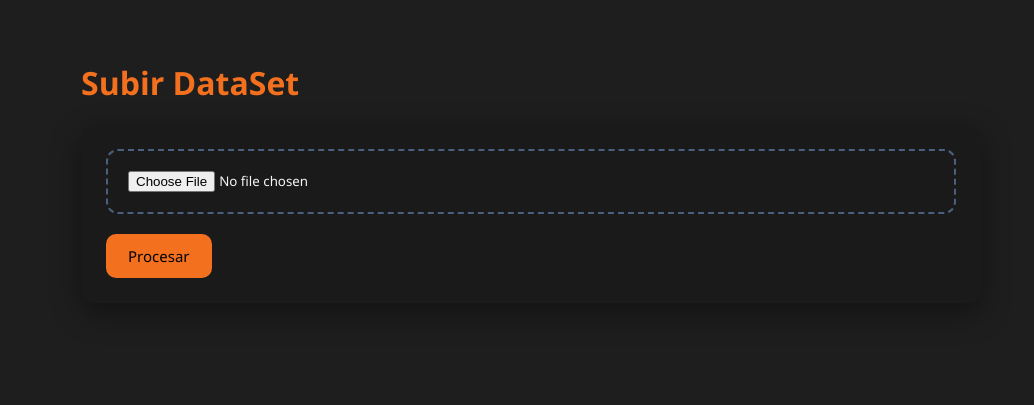
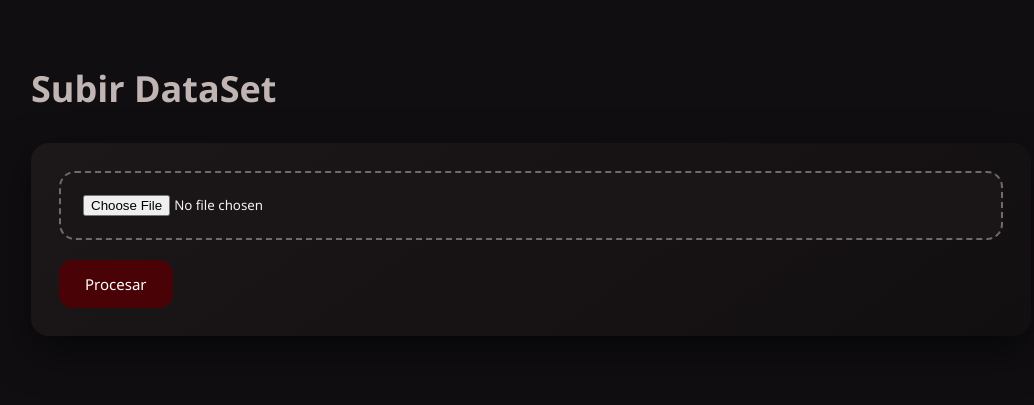
Before and after one commit to Ed-s23/FinalData, a Django app: page / in a window 1280 px wide. Shown: the top 405 px of the page, without its empty margins (109-1143 px from the left). Run offline with Django 5.2, Linux system fonts and the light colour scheme.

Commit message:
Diseño
se creo el css, con estilos decentes

```diff
--- a/ProyectoFinal/ml_app/static/css/style.css
+++ b/ProyectoFinal/ml_app/static/css/style.css
@@ -1,11 +1,11 @@
 :root {
-    --bg-dark: #0f0f0f;
-    --card-bg: #1a1a1a;
-    --beige: #e8d8c9;
-    --blue: #4b607f;
-    --orange: #f3701e;
-    --text-light: #f5f5f5;
-    --text-muted: #b5b5b5;
+    --bg-dark: #100E11;        /* Woodsomke */
+    --card-dark: #1a1617;
+    --card-light: #C0B5B3;     /* Pink Swan */
+    --gray: #706B68;           /* Dove Gray */
+    --accent: #490206;         /* Bulgarian Rose */
+    --text-dark: #2C0001;      /* Sepia Black */
+    --text-light: #F5F2F1;
 }
 
 * {
@@ -15,42 +15,54 @@
 
 body {
     margin: 0;
+    padding: 40px;
     background: var(--bg-dark);
     color: var(--text-light);
-    padding: 40px;
 }
 
 .container {
-    max-width: 900px;
+    max-width: 1000px;
     margin: auto;
 }
 
+/* ================= TITULOS ================= */
+
 h1 {
-    color: var(--beige);
-    margin-bottom: 20px;
+    font-size: 36px;
+    margin-bottom: 30px;
+    color: var(--card-light);
 }
 
 h2, h3 {
-    color: var(--blue);
-    margin-top: 30px;
+    color: var(--gray);
+    margin-bottom: 15px;
 }
 
+/* ================= TARJETAS ================= */
+
 .card {
-    background: var(--card-bg);
-    border-radius: 14px;
-    padding: 25px;
-    margin-bottom: 25px;
-    box-shadow: 0 10px 30px rgba(0,0,0,.4);
+    background: linear-gradient(
+        145deg,
+        #1c1718,
+        #120f10
+    );
+    border-radius: 18px;
+    padding: 28px;
+    margin-bottom: 30px;
+    box-shadow: 0 15px 40px rgba(0,0,0,.6);
 }
 
+/* ================= ESTADISTICAS ================= */
+
 .stat {
-    font-size: 18px;
-    margin: 10px 0;
+    font-size: 20px;
 }
 
 .stat strong {
-    color: var(--orange);
+    color: var(--accent);
 }
+
+/* ================= LISTAS ================= */
 
 ul {
     list-style: none;
@@ -58,76 +70,80 @@ ul {
 }
 
 ul li {
-    padding: 8px 0;
-    border-bottom: 1px solid #2a2a2a;
+    padding: 10px 0;
+    border-bottom: 1px solid rgba(255,255,255,.08);
 }
 
+/* ================= BOTONES ================= */
+
 button {
-    background: var(--orange);
-    color: #000;
+    background: var(--accent);
+    color: #fff;
     border: none;
-    padding: 12px 22px;
-    border-radius: 10px;
+    padding: 14px 26px;
+    border-radius: 14px;
     font-size: 15px;
     cursor: pointer;
-    transition: transform .2s, box-shadow .2s;
+    transition: all .25s ease;
 }
 
 button:hover {
+    background: #5c0708;
     transform: translateY(-2px);
-    box-shadow: 0 6px 15px rgba(243,112,30,.4);
+    box-shadow: 0 8px 20px rgba(73,2,6,.6);
 }
+
+/* ================= IMAGENES ================= */
 
 img {
     max-width: 100%;
-    border-radius: 12px;
+    border-radius: 14px;
     margin-top: 15px;
+    box-shadow: 0 10px 25px rgba(0,0,0,.5);
 }
 
+/* ================= INPUT FILE ================= */
+
 input[type="file"] {
-    background: var(--card-bg);
+    background: var(--card-dark);
     color: var(--text-light);
-    border: 2px dashed var(--blue);
-    padding: 20px;
-    border-radius: 12px;
+    border: 2px dashed var(--gray);
+    padding: 22px;
+    border-radius: 16px;
     width: 100%;
     margin-bottom: 20px;
 }
-body {
-    background-color: #1e1e1e;
-    color: #e8d8c9;
-    font-family: Arial, sans-serif;
-}
 
-h1, h2, h3 {
-    color: #f3701e;
-}
+/* ================= TABLAS ================= */
 
 .table-container {
     overflow-x: auto;
-    margin-top: 20px;
+    margin-top: 25px;
 }
 
 .data-table {
+    width: 100%;
     border-collapse: collapse;
-    width: 100%;
-    background-color: #2a2a2a;
-    color: #e8d8c9;
-    font-size: 14px;
+    background: var(--card-light);
+    color: var(--text-dark);
+    border-radius: 14px;
+    overflow: hidden;
 }
 
 .data-table th {
-    background-color: #4b607f;
-    color: #ffffff;
-    padding: 8px;
-    text-align: left;
+    background: var(--accent);
+    color: #fff;
+    padding: 12px;
+    font-size: 14px;
+    text-align: center;
 }
 
 .data-table td {
-    padding: 6px;
-    border-bottom: 1px solid #444;
+    padding: 10px;
+    text-align: center;
+    border-bottom: 1px solid rgba(0,0,0,.15);
 }
 
 .data-table tr:hover {
-    background-color: #3a3a3a;
+    background: rgba(73,2,6,.08);
 }
--- a/ProyectoFinal/ml_app/views.py
+++ b/ProyectoFinal/ml_app/views.py
@@ -64,6 +64,10 @@ def run_model(request):
         results['plot_url'] = plot_protocol_type(df)
         #results['corr_img'] = plot_correlation_matrix(df)
         results['corr_img'] = plot_correlation_matrix(df)
+        #! Conteo de los tipos de clases
+        if 'class' in df.columns:
+            class_counts = df['class'].value_counts()
+            results['class_data'] = class_counts.items()
 
         if 'class' in df.columns:
             le = LabelEncoder()
@@ -75,9 +79,16 @@ def run_model(request):
             index=False,
             border=0
         )
+        if 'protocol_type' in df.columns:
+            protocol_counts = df['protocol_type'].value_counts()
+            protocol_data = protocol_counts.items()
+        else:
+            protocol_data = None
 
+        results['protocol_data'] = protocol_data
         results['table'] = table_html
         return render(request, 'results.html', results)
+
 
 
 
```
Also changed, not shown: ProyectoFinal/ml_app/templates/results.html (+56 -7 lines), 5 other files.
